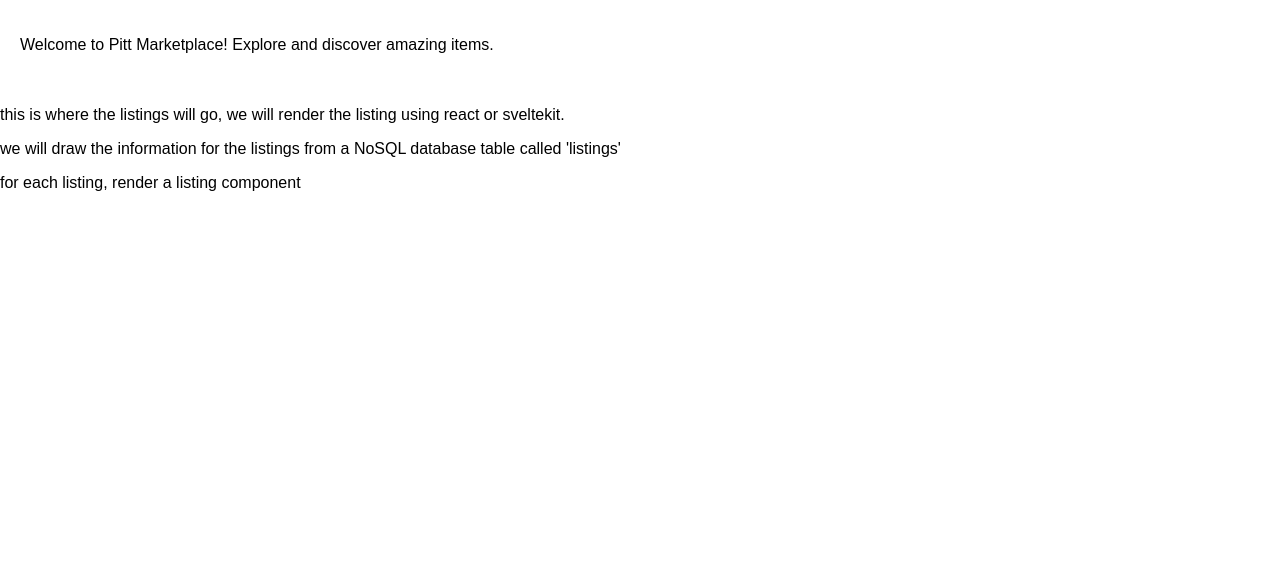
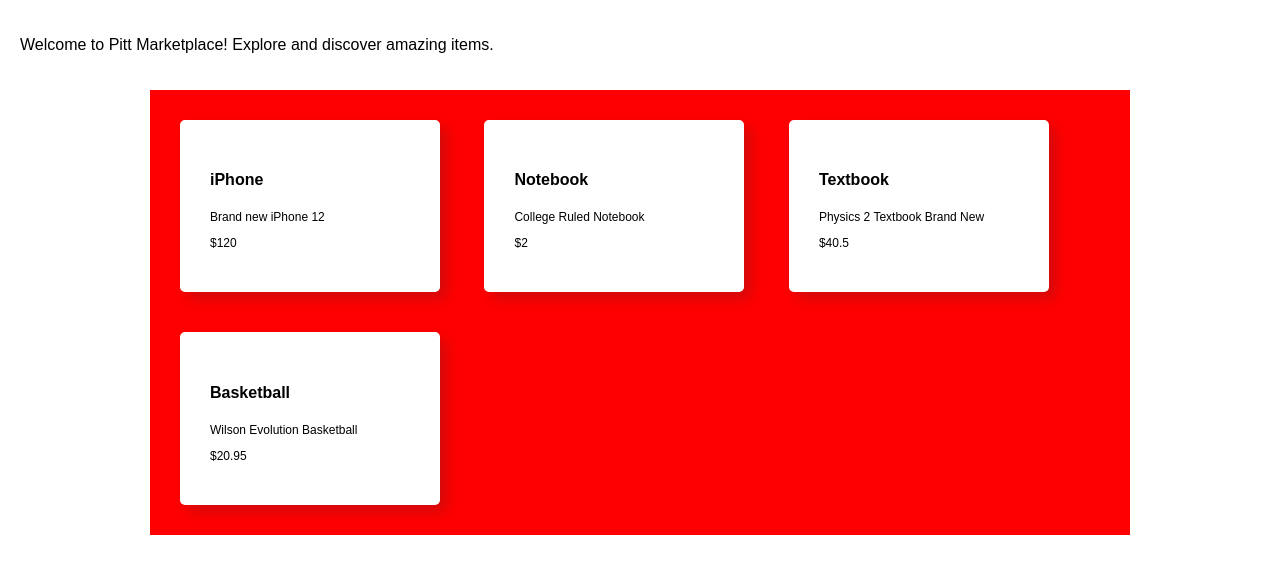
Before and after one commit to andrenguyening/Marketplace, a Flask app: page /market in a window 1280 px wide. Shown: the part 146-720 px from the top of the page. Run offline with Flask 3, Linux system fonts and the light colour scheme; data comes from the database, SQL or seed files in the repository; both versions use the stored data as it was after the commit.

Commit message:
Render information from db to page using Jinja2 templating

```diff
--- a/app.py
+++ b/app.py
@@ -1,4 +1,5 @@
 from flask import Flask, request, render_template
+from listings import ListingRepo, Listing
 app = Flask(__name__)
 
 @app.route("/")
@@ -7,7 +8,11 @@
 
 @app.route("/market")
 def market():
-    return render_template('market.html')
+    listing_data = ListingRepo()
+    listings = []
+    for row in listing_data.get_data('data.db'):
+        listings.append(Listing(row[0],row[1], row[2], row[3], row[4], row[5]))
+    return render_template('market.html', listings = listings)
 
 if __name__ == '__main__':
     app.run(debug=True)
--- a/listings.py
+++ b/listings.py
@@ -1,3 +1,4 @@
+import sqlite3
 #Domain model / Business Layer
 class Listing:
     def __init__(self, id, author_id, title, desc, price, category):
@@ -66,3 +67,16 @@
     @property
     def id(self):
         return self._id
+
+#Data access layer
+class ListingRepo():
+    def get_data(self, database):
+        #Connecting to the database
+        conn = sqlite3.connect(database)
+        cursor = conn.cursor()
+        #Retrieving the data
+        cursor.execute("SELECT * FROM Listing")
+        rows = cursor.fetchall()
+        cursor.close()
+        conn.close()
+        return rows
--- a/static/layout.css
+++ b/static/layout.css
@@ -42,3 +42,31 @@
     bottom: 0;
     width: 100%;
 }
+
+.cards {
+    background: red;
+    margin: auto;
+    width: 75%;
+    padding: 10px;
+}
+
+.card {
+    border-radius: 5px;
+    background-color: white;
+    display: inline-block;
+    box-shadow: 7px 7px 13px 0px rgba(50, 50, 50, 0.22);
+    padding: 30px;
+    margin: 20px;
+    width: 200px;
+    transition: all 0.3s ease-out;
+  }
+
+  .card:hover {
+    transform: translateY(-5px);
+    cursor: pointer;
+  }
+
+  .card p {
+    color: #000000;
+    font-size: 12px;
+  }
--- a/templates/market.html
+++ b/templates/market.html
@@ -1,6 +1,12 @@
 {% extends 'layout.html' %}
 {% block content %}
-    <p>this is where the listings will go, we will render the listing using react or sveltekit.</p>
-    <p>we will draw the information for the listings from a NoSQL database table called 'listings'</p>
-    <p>for each listing, render a listing component</p>
+    <div class = "cards">
+    {% for listing in listings %}
+    <div class="card">
+        <h4><b>{{ listing.title}}</b></h4>
+        <p>{{ listing.desc }}</p>
+        <p>${{ listing.price }}</p>
+    </div>
+    {% endfor %}
+    </div>
 {% endblock %}
```
Also changed, not shown: static/market.css (added, +15 -0 lines), data.db.
